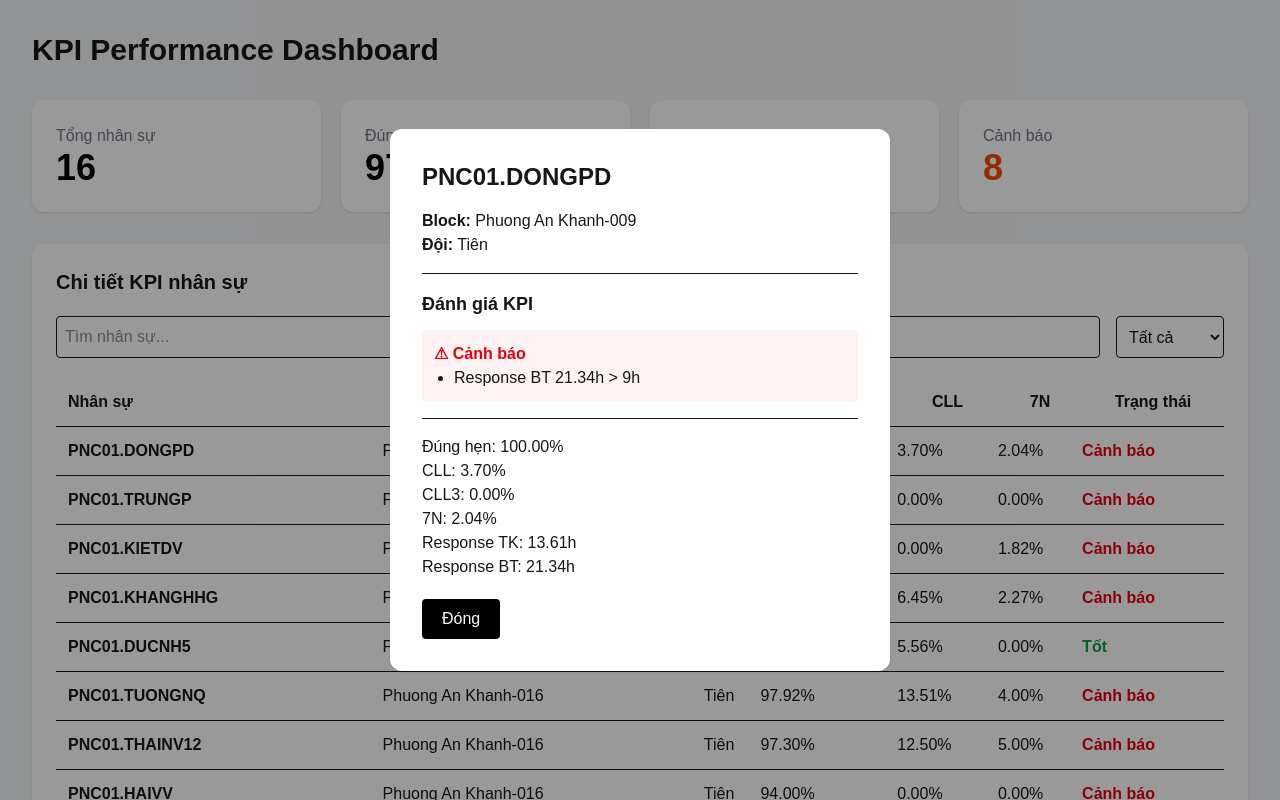
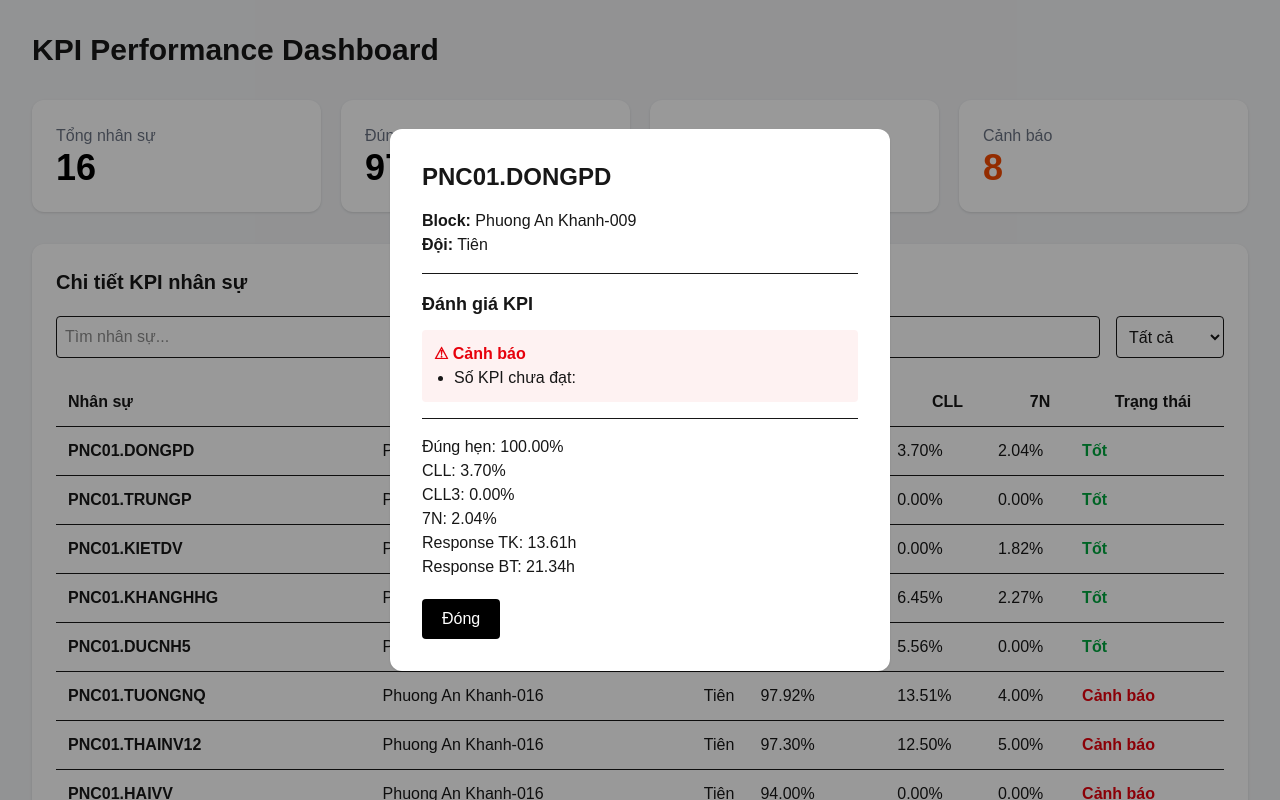
Before and after one commit to teamgpt321-collab/kpi-dashboard, a Next.js app: page / in a window 1280 px wide. Both pictures are taken after a click on the element 640 px from the left and 451 px from the top of the page. Shown: the top 800 px of the page. Built offline with nearby package versions, Linux system fonts and the light colour scheme.

Commit message:
Fix KPI detail display

```diff
--- a/app/page.tsx
+++ b/app/page.tsx
@@ -6,32 +6,13 @@ import { summary } from "@/data/summary";
 
 
 function checkKPI(emp:any){
-
   const issues:string[] = [];
 
-
-  if(emp.correct < 97)
-    issues.push(`Đúng hẹn ${emp.correct.toFixed(2)}% < 97%`);
-
-
-  if(emp.cll > 7)
-    issues.push(`CLL ${emp.cll.toFixed(2)}% > 7%`);
-
-
-  if(emp.cll3 > 0.5)
-    issues.push(`CLL3 ${emp.cll3.toFixed(2)}% > 0.5%`);
-
-
-  if(emp.responseTK > 18)
-    issues.push(`Response TK ${emp.responseTK.toFixed(2)}h > 18h`);
-
-
-  if(emp.responseBT > 9)
-    issues.push(`Response BT ${emp.responseBT.toFixed(2)}h > 9h`);
-
+  if(emp.kpiFailCount > 0){
+    issues.push(`Có ${emp.kpiFailCount} KPI chưa đạt`);
+  }
 
   return issues;
-
 }
 
 
@@ -243,7 +224,7 @@ onClick={()=>setSelectedEmployee(emp)}
 <td>
 
 {
-checkKPI(emp).length > 0
+emp.status === "Cảnh báo"
 
 ?
 
@@ -319,7 +300,7 @@ selectedEmployee &&
 
 {
 
-checkKPI(selectedEmployee).length===0
+selectedEmployee.kpiFailCount === 0
 
 ?
 
@@ -340,14 +321,9 @@ checkKPI(selectedEmployee).length===0
 
 <ul className="list-disc ml-5">
 
-{
-checkKPI(selectedEmployee)
-.map((x:string)=>
-<li key={x}>
-{x}
+<li>
+Số KPI chưa đạt: {selectedEmployee.kpiFailCount}
 </li>
-)
-}
 
 </ul>
 
```
